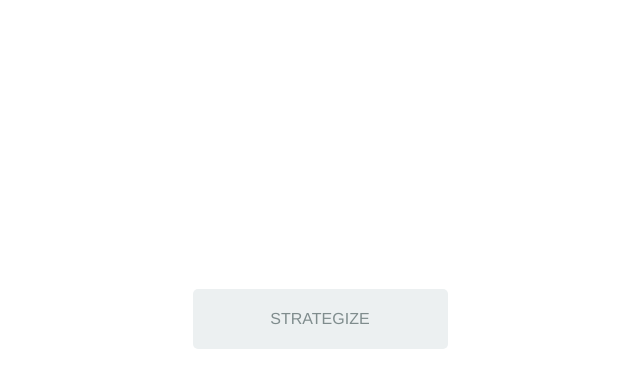
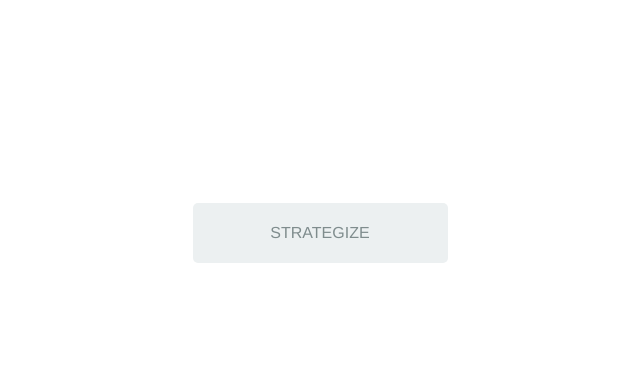
Before and after one commit to darrenangle/oblique-strategies, a plain HTML site: page index.html in a window 1280 px wide. Shown: the part 241-628 px from the top of the page, without its empty margins (320-960 px from the left). Drawn offline with nearby package versions, Linux system fonts and the light colour scheme.

Commit message:
ui fixes

```diff
--- a/css/main.css
+++ b/css/main.css
@@ -12,14 +12,14 @@
     height:200px;
     position:absolute;
     left:50%;
-    top:50%;
+    top:43%;
     margin:-100px 0 0 -325px;
     font-family: 'Lato';
     color: black;
 }
 #strategy {
 	height: 200px;
-	margin-bottom: 30px;
+	margin-bottom: 0px;
 	font-size: 3.2em;
 }
 
--- a/js/strategies.js
+++ b/js/strategies.js
@@ -33,7 +33,7 @@
 							"Loud trains on a screen in the far corner",
 							"Guitar strap or laptop bag?",
 							"Make an ocarina out of a wide carrot",
-							"A dog, turned into a rock for 40 years, remembering a bird",
+							"A dog, turned into a rock for 40 years, remembering a bird at year 38",
 							"Your face is made of emeralds for an hour every day"
 						];
 })();
```
